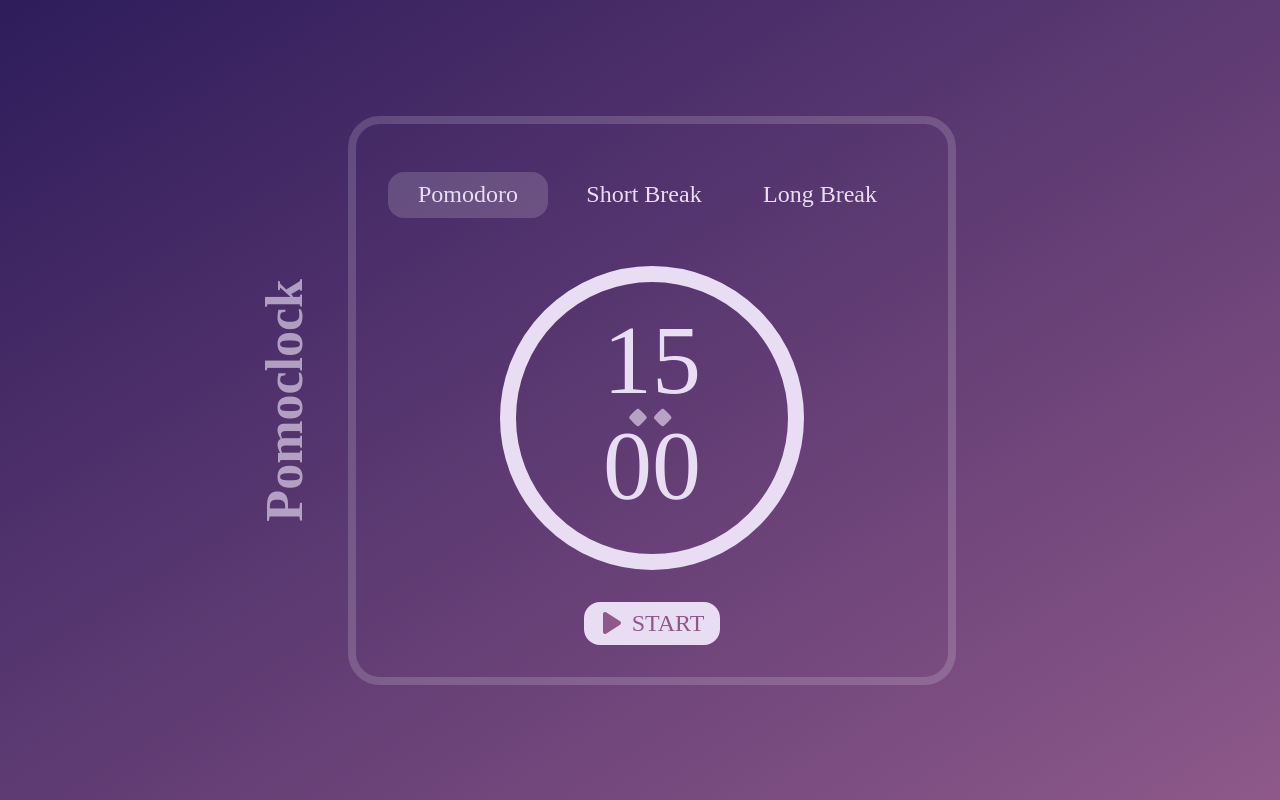
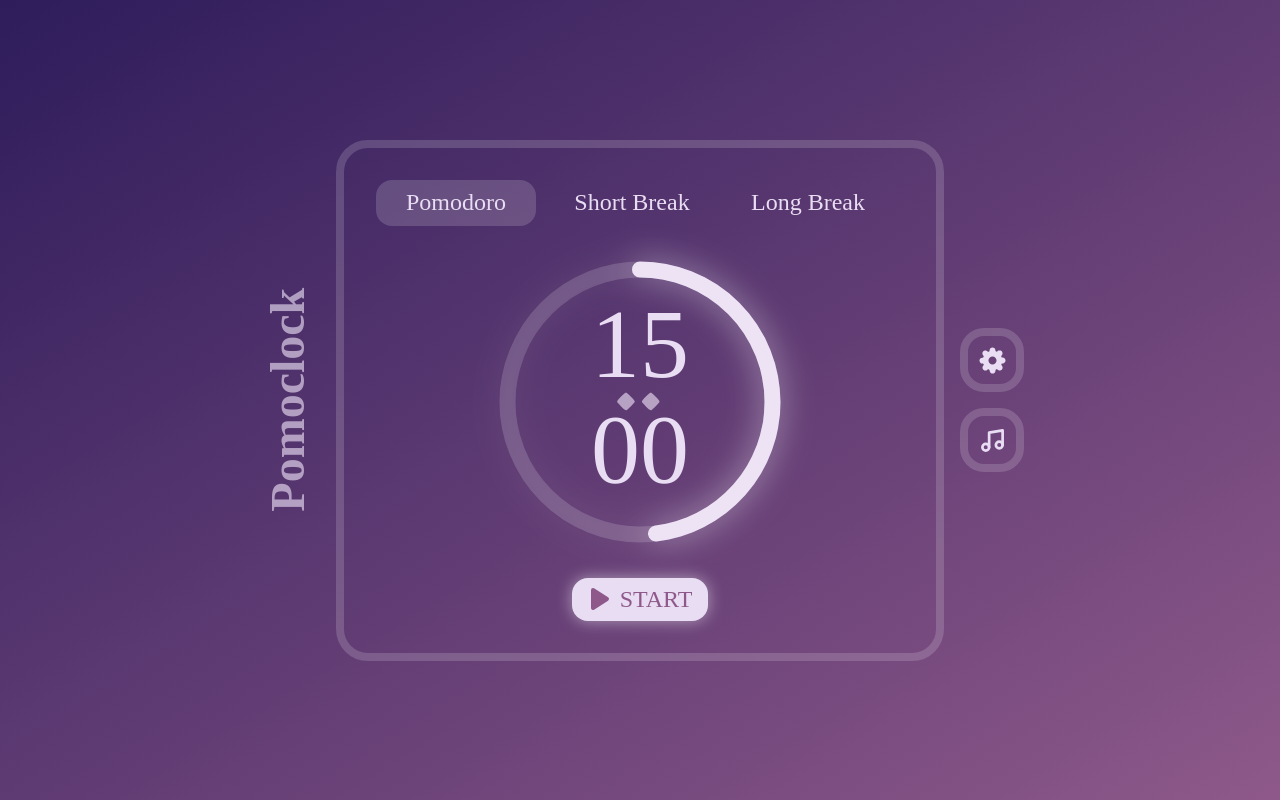
Before and after one commit to barbosa-jp/pomoclock-react, a React (Create React App) app: page / in a window 1280 px wide. Built offline with nearby package versions, Linux system fonts and the light colour scheme; a web font is replaced by a local one.

Commit message:
feat: web interface complete

```diff
--- a/src/App.css
+++ b/src/App.css
@@ -4,19 +4,26 @@
   --purple: #2E1C5B;
   --light-purple: #8E598A;
   --white: #E9DDF3;
-  --white-50: rgba(300, 290, 360, 16%);
-
+  --white-16: rgba(300, 290, 360, 16%);
+  --white-48: rgba(300, 290, 360, 48%);
   --font: "ADLaM Display"
 }
 
-.App {
+body {
   background-image: linear-gradient(to bottom right, var(--purple), var(--light-purple));
-  height: 100vh;
-  width: 100vw;
   display: flex;
   align-items: center;
   justify-content: center;
-  gap: 32px;
+  height: 100vh;
+  width: 100vw;
+}
+
+.App {
+  height: fit-content;
+  display: flex;
+  align-items: center;
+  justify-content: center;
+  gap: 16px;
 }
 
 .App-logo {
@@ -30,7 +37,7 @@
   }
 }
 
-.App-header {
+.header {
   display: flex;
   flex-direction: column;
   align-items: center;
@@ -42,6 +49,7 @@
 
   color: var(--white);
   font-family: var(--font);
+  font-size: 24px;
 }
 
 .App-link {
@@ -59,18 +67,20 @@
 
 .main {
   max-height: 85vh;
-  border: 8px solid var(--white-50);
+  border: 8px solid var(--white-16);
   border-radius: 32px;
   display: flex;
   flex-direction: column;
   gap: 32px;
   padding: 32px;
   align-items: center;
+  height: fit-content;
 }
 
 .options-timer {
   width: 100%;
   padding: 0 8px;
+  margin: 0;
 
   list-style: none;
 
@@ -96,15 +106,14 @@
   }
 
   .selected {
-    background-color: var(--white-50);
+    background-color: var(--white-16);
   }
 }
 
 .timer {
   aspect-ratio: 1 / 1;
-  height: 272px;
-  border-radius: 100%;
-  border: 16px solid var(--white);
+  height: 288px;
+  position: relative;
 
   display: flex;
   justify-content: center;
@@ -123,6 +132,9 @@
   justify-content: center;
   align-items: center;
 
+  width: 100%;
+  height: 100%;
+
   p {
     margin: 0;
     display: flex;
@@ -134,6 +146,39 @@
 
   .colon {
     width: 64px;
+  }
+}
+
+.circle {
+  position: absolute;
+  height: 100%;
+  width: 100%;
+
+  border: none;
+  display: flex;
+  justify-content: center;
+  align-items: center;
+  border-radius: 100%;
+
+  rotate: -90deg;
+  filter: drop-shadow(0px 0px 16px var(--white-48));
+
+  .circular-progress {
+    position: absolute;
+    stroke-width: 16px;
+    stroke: var(--white);
+    stroke-linecap: round;
+    stroke-dasharray: 850;
+    stroke-dashoffset: 450;
+    border-radius: 100%;
+    fill: none;
+  }
+
+  .background {
+    border-radius: 100%;
+    fill: none;
+    stroke-width: 16px;
+    stroke: var(--white-16);
   }
 }
 
@@ -152,4 +197,40 @@
   justify-content: center;
   align-items: center;
   gap: 8px;
+
+  box-shadow: 0px 0px 16px var(--white-48);
 }
+
+.footer {
+  width: 64px;
+  height: 100%;
+  max-height: 85vh;
+  display: flex;
+  justify-content: center;
+}
+
+.options {
+  list-style: none;
+  width: 100%;
+  display: flex;
+  flex-direction: column;
+  gap: 16px;
+  padding: 0;
+  border: none;
+
+  li > button {
+    background: none;
+    width: 100%;
+    aspect-ratio: 1/1;
+
+    border-radius: 24px;
+    border: 8px solid var(--white-16);
+    display: flex;
+    justify-content: center;
+    align-items: center;
+  }
+
+  .icon {
+    width: 75%;
+  }
+}
--- a/src/App.js
+++ b/src/App.js
@@ -1,11 +1,13 @@
 import PlayIcon from './assets/images/icon-play.svg';
 import ColonImage from './assets/images/colon-image.svg';
+import MusicIcon from './assets/images/icon-music.svg';
+import SettingIcon from './assets/images/icon-settings.svg';
 import './App.css';
 
 function App() {
   return (
     <div className="App">
-      <header className="App-header">
+      <header className="header">
         <h1>Pomoclock</h1>
       </header>
       <main className="main">
@@ -20,14 +22,21 @@ function App() {
             <img className='colon' src={ColonImage}/>
             <p className='minute'>00</p>
           </div>
+          <svg className='circle' width='100%' height='100%'>
+            <circle className='circular-progress' cx='50%' cy='50%' r='46%'/>
+            <circle className='background' cx='50%' cy='50%' r='46%'/>
+          </svg>
         </div>
-        <button class='button-start' type='button'>
-          <img class='icon' src={PlayIcon}/>
+        <button className='button-start' type='button'>
+          <img className='icon' src={PlayIcon}/>
           START
         </button>
       </main>
       <footer class="footer">
-        <ul></ul>
+        <ul className='options'>
+          <li><button><img className='icon' src={SettingIcon} /></button></li>
+          <li><button><img className='icon' src={MusicIcon} /></button></li>
+        </ul>
       </footer>
     </div>
   );
```
Also changed, not shown: src/assets/images/icon-music.svg (added), src/assets/images/icon-settings.svg (added).
